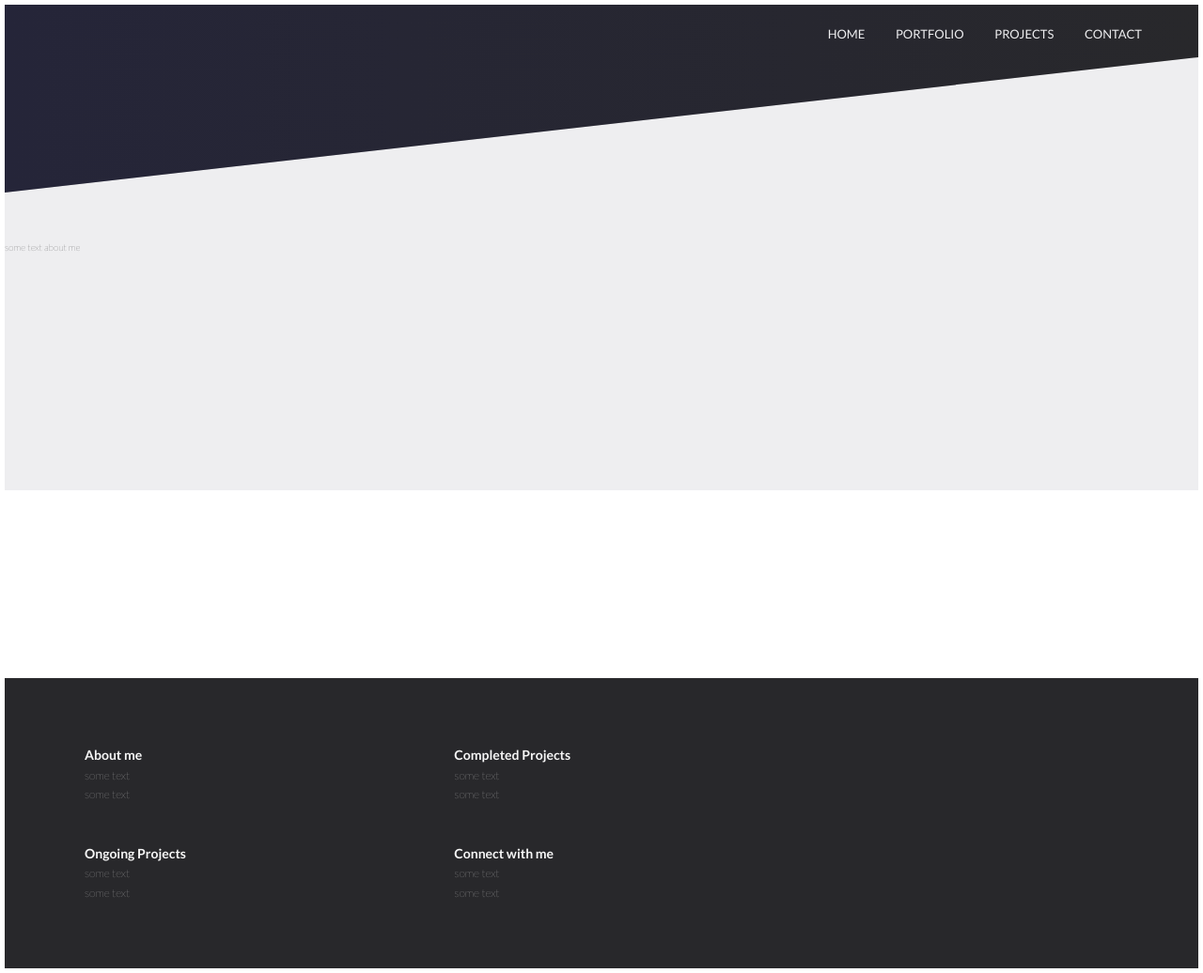
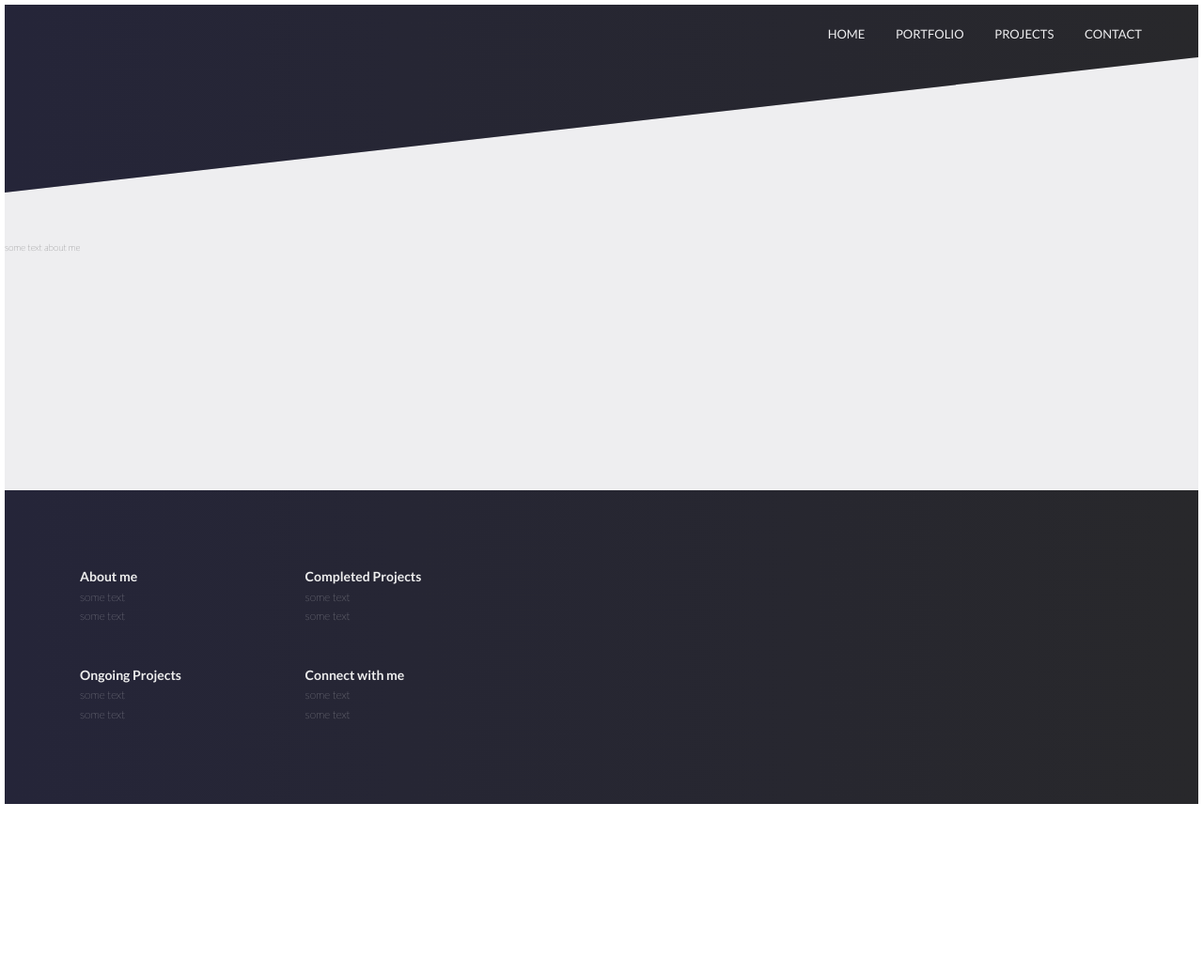
Before and after one commit to ThriledLokki983/mywebsite.github.io, a website: page index.html in a window 1280 px wide. Shown: the whole page at 94% size. After the commit the page ends 861 px from the top, so only its background shows below. Drawn offline with Linux system fonts and the light colour scheme.

```diff
--- a/sass/layout/_footer.scss
+++ b/sass/layout/_footer.scss
@@ -1,13 +1,25 @@
 footer {
   background-color: $color-background-primary-1;
-  color: $color-gray-light-1;
-  padding: 5rem;
+  background-image: linear-gradient(
+    to left,
+    rgba($color-background-primary-1, 0.1),
+    rgba($color-background-primary-2, 0.2)
+  );
+  //   color: $color-gray-light-1;
+  //   padding: 5rem;
+
+  .row {
+    display: inline-block;
+    margin: 4rem;
+    padding: 2rem;
+  }
 
   .card {
     padding: 2rem;
 
     &__heading {
       font-size: 1.4rem;
+      color: $color-gray-dark-1;
     }
 
     &__links {
```
Also changed, not shown: css/style.css.
